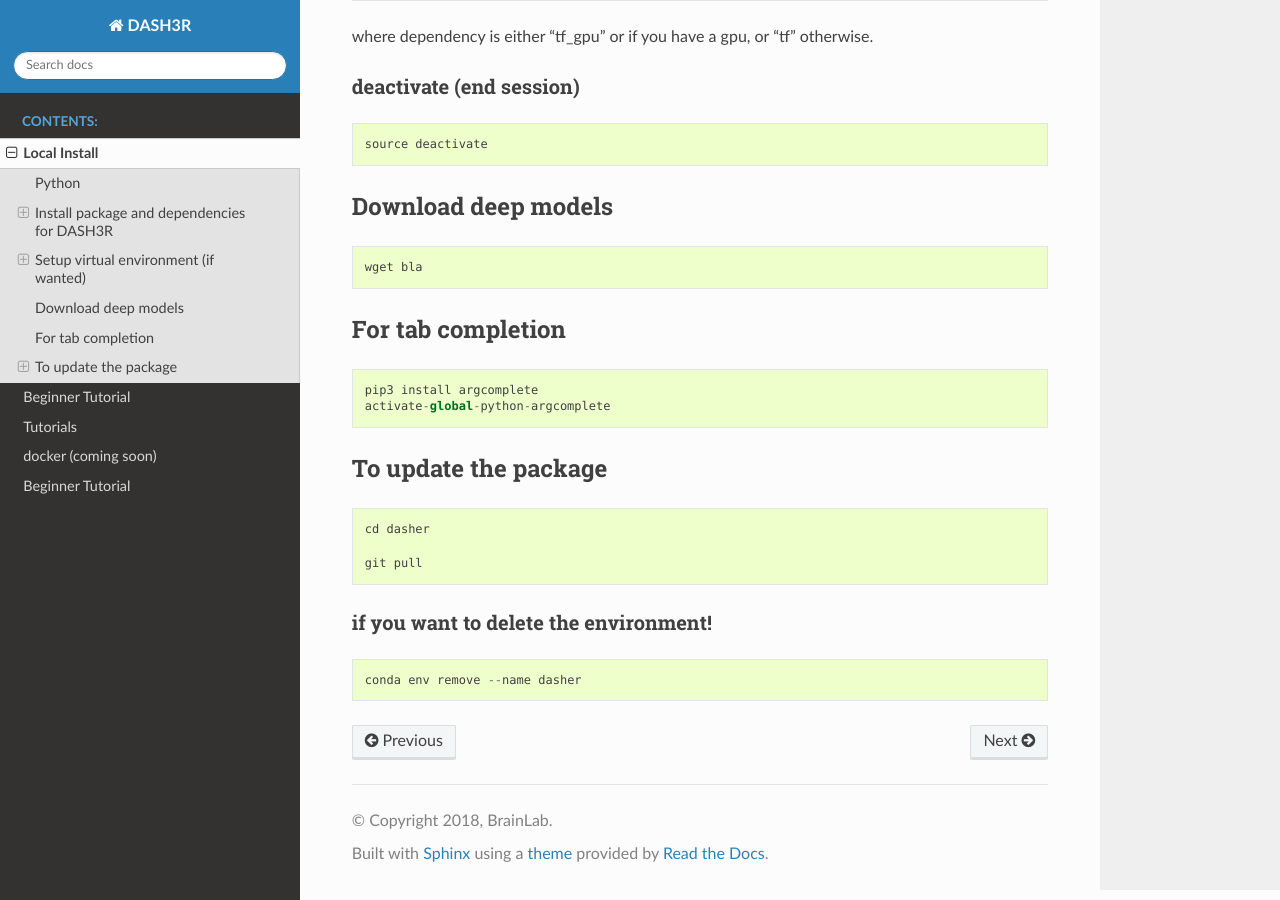
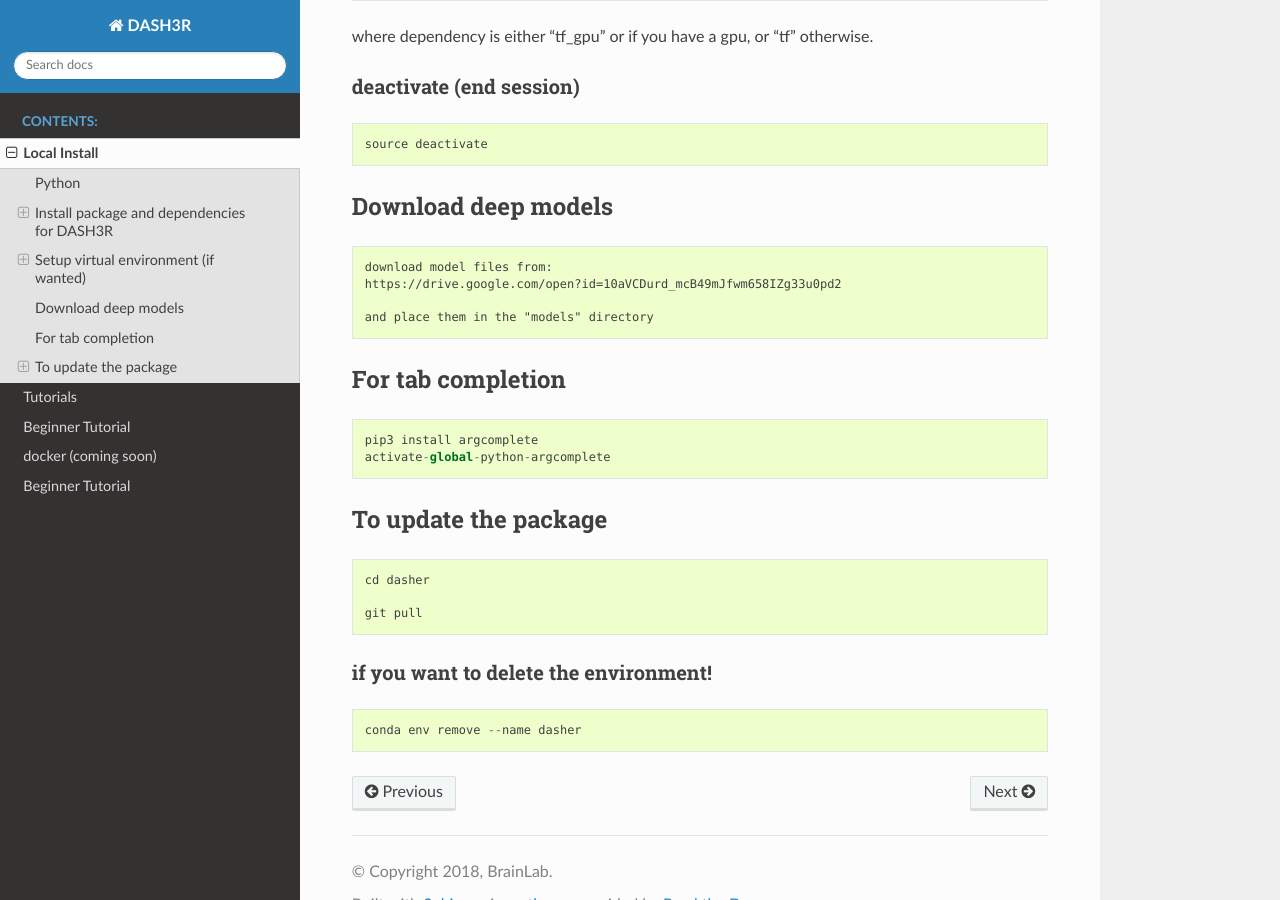
Before and after one commit to AICONSlab/HippMapp3r, a Sphinx documentation site: the page built from docs/install.md, in a window 1280 px wide and 900 px high, scrolled down 1100 px. Built offline with Sphinx 7.4.7 and the Read the Docs theme 2.0.0, drawn with Linux system fonts in a browser that asks for light colours; pages that are not in the unit, such as notebooks, are missing from menus.

Commit message:
update docs

```diff
--- a/docs/install.md
+++ b/docs/install.md
@@ -35,7 +35,10 @@
 
 ## Download deep models
 
-    wget bla
+    download model files from:
+    https://drive.google.com/open?id=10aVCDurd_mcB49mJfwm658IZg33u0pd2
+
+    and place them in the "models" directory
 
 ## For tab completion
     pip3 install argcomplete
```
Also changed, not shown: README.md (+2 -2 lines), docs/index.rst (+3 -4 lines).
